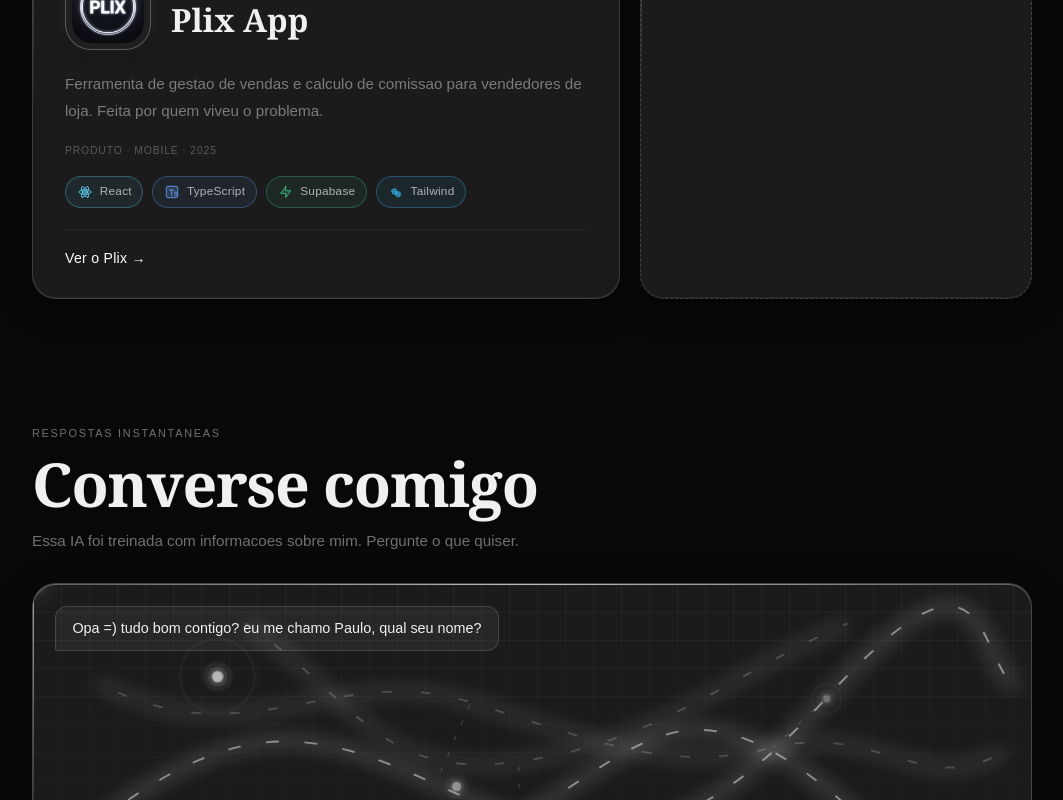
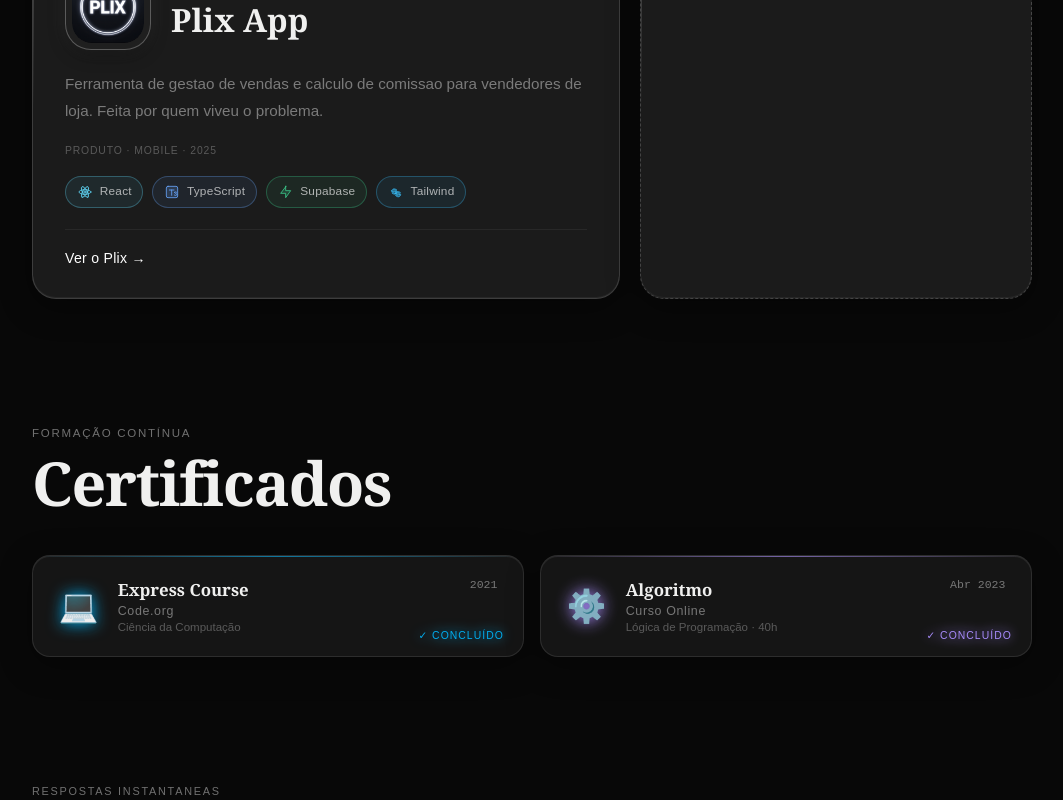
Before and after one commit to EduardoBiaggii/portifolio-profissional, a React (Vite) app: page / in a window 1280 px wide. Shown: the part 2000-2800 px from the top of the page, without its empty margins (108-1171 px from the left). Built offline with nearby package versions, Linux system fonts and the light colour scheme.

Commit message:
feat: adicionar secao de certificados e trocar logo da nav

```diff
--- a/src/App.tsx
+++ b/src/App.tsx
@@ -3,6 +3,7 @@
 import Hero from './components/Hero';
 import About from './components/About';
 import Projects from './components/Projects';
+import Certificates from './components/Certificates';
 import Chat from './components/Chat';
 import Contact from './components/Contact';
 
@@ -120,6 +121,7 @@
         <Hero />
         <About />
         <Projects />
+        <Certificates />
         <Chat />
         <Contact />
       </main>
--- /dev/null
+++ b/src/components/Certificates.css
@@ -0,0 +1,122 @@
+.certs__header { margin-bottom: 2.5rem; }
+.certs__kicker {
+  font-family: var(--font-body);
+  font-size: 0.72rem;
+  letter-spacing: 0.15em;
+  text-transform: uppercase;
+  color: var(--text-muted);
+  margin-bottom: 0.75rem;
+}
+
+.certs__grid {
+  display: grid;
+  grid-template-columns: repeat(auto-fit, minmax(280px, 1fr));
+  gap: 1rem;
+}
+
+.cert__card {
+  position: relative;
+  display: flex;
+  align-items: center;
+  gap: 1.2rem;
+  padding: 1.4rem 1.6rem;
+  border-radius: 18px;
+  background: rgba(255,255,255,0.055);
+  border: 1px solid rgba(255,255,255,0.1);
+  backdrop-filter: blur(18px) saturate(160%);
+  -webkit-backdrop-filter: blur(18px) saturate(160%);
+  box-shadow: 0 8px 32px rgba(0,0,0,0.35), inset 0 1px 0 rgba(255,255,255,0.07);
+  overflow: hidden;
+  transition: transform 0.4s var(--ease), border-color 0.4s var(--ease), box-shadow 0.4s var(--ease);
+}
+
+.cert__card::before {
+  content: '';
+  position: absolute;
+  top: 0; left: 0; right: 0;
+  height: 1px;
+  background: linear-gradient(90deg, transparent, var(--cert-color), transparent);
+  opacity: 0.6;
+}
+
+.cert__card::after {
+  content: '';
+  position: absolute;
+  inset: 0;
+  border-radius: 18px;
+  box-shadow: 0 0 0 0 var(--cert-color);
+  transition: box-shadow 0.5s var(--ease);
+  pointer-events: none;
+}
+
+.cert__card:hover {
+  transform: translateY(-4px);
+  border-color: rgba(255,255,255,0.2);
+}
+
+.cert__card:hover::after {
+  box-shadow: 0 0 20px 2px var(--cert-color), inset 0 0 20px -8px var(--cert-color);
+}
+
+.cert__icon {
+  font-size: 2rem;
+  flex-shrink: 0;
+  filter: drop-shadow(0 0 8px var(--cert-color));
+  transition: transform 0.4s var(--ease);
+}
+
+.cert__card:hover .cert__icon {
+  transform: scale(1.15);
+}
+
+.cert__body {
+  display: flex;
+  flex-direction: column;
+  gap: 0.2rem;
+  flex: 1;
+}
+
+.cert__course {
+  font-family: var(--font-display);
+  font-size: 1.05rem;
+  font-weight: 700;
+  color: var(--text);
+}
+
+.cert__institution {
+  font-family: var(--font-body);
+  font-size: 0.78rem;
+  color: var(--text-muted);
+  letter-spacing: 0.05em;
+}
+
+.cert__area {
+  font-family: var(--font-body);
+  font-size: 0.72rem;
+  color: var(--text-muted);
+  opacity: 0.7;
+}
+
+.cert__year {
+  font-family: monospace;
+  font-size: 0.72rem;
+  color: var(--text-muted);
+  flex-shrink: 0;
+  align-self: flex-start;
+}
+
+.cert__badge {
+  position: absolute;
+  bottom: 0.9rem;
+  right: 1.2rem;
+  font-size: 0.65rem;
+  font-family: var(--font-body);
+  letter-spacing: 0.1em;
+  text-transform: uppercase;
+  color: var(--cert-color);
+  filter: drop-shadow(0 0 6px var(--cert-color));
+}
+
+@media (max-width: 480px) {
+  .certs__grid { grid-template-columns: 1fr; }
+}
--- /dev/null
+++ b/src/components/Certificates.tsx
@@ -0,0 +1,50 @@
+import './Certificates.css';
+
+const certs = [
+  {
+    course: 'Express Course',
+    institution: 'Code.org',
+    year: '2021',
+    area: 'Ciência da Computação',
+    icon: '💻',
+    color: '#00adef',
+  },
+  {
+    course: 'Algoritmo',
+    institution: 'Curso Online',
+    year: 'Abr 2023',
+    area: 'Lógica de Programação · 40h',
+    icon: '⚙️',
+    color: '#a78bfa',
+  },
+] as const;
+
+export default function Certificates() {
+  return (
+    <section id="certificados" className="section-inner" data-reveal="fade">
+      <div className="certs__header">
+        <p className="certs__kicker">formação contínua</p>
+        <h2 className="section-title">Certificados</h2>
+      </div>
+
+      <div className="certs__grid">
+        {certs.map((c) => (
+          <div
+            key={c.course}
+            className="cert__card"
+            style={{ ['--cert-color' as any]: c.color }}
+          >
+            <div className="cert__icon">{c.icon}</div>
+            <div className="cert__body">
+              <span className="cert__course">{c.course}</span>
+              <span className="cert__institution">{c.institution}</span>
+              <span className="cert__area">{c.area}</span>
+            </div>
+            <div className="cert__year">{c.year}</div>
+            <div className="cert__badge">✓ Concluído</div>
+          </div>
+        ))}
+      </div>
+    </section>
+  );
+}
--- a/src/components/Nav.css
+++ b/src/components/Nav.css
@@ -95,36 +95,30 @@
   transform: translateX(-50%) scale(1);
 }
 
-/* Ícone Central da Lâmpada */
-.nav__lamp {
+.nav__logo {
   display: flex;
   align-items: center;
   justify-content: center;
-  color: var(--text-muted);
-  width: 38px;
-  height: 38px;
+  width: 36px;
+  height: 36px;
   border-radius: 50%;
-  background: rgba(255, 255, 255, 0.02);
-  border: 1px solid rgba(255, 255, 255, 0.06);
-  transition:
-    color 0.4s cubic-bezier(0.16, 1, 0.3, 1),
-    border-color 0.4s cubic-bezier(0.16, 1, 0.3, 1),
-    background 0.4s cubic-bezier(0.16, 1, 0.3, 1),
-    filter 0.4s cubic-bezier(0.16, 1, 0.3, 1),
-    transform 0.4s cubic-bezier(0.16, 1, 0.3, 1);
+  background: rgba(255, 255, 255, 0.06);
+  border: 1px solid rgba(255, 255, 255, 0.14);
+  color: var(--text);
+  text-decoration: none;
+  font-family: var(--font-display);
+  font-size: 0.72rem;
+  font-weight: 700;
+  letter-spacing: 0.05em;
+  backdrop-filter: blur(12px);
+  -webkit-backdrop-filter: blur(12px);
+  transition: background 0.4s var(--ease), border-color 0.4s var(--ease), box-shadow 0.4s var(--ease);
 }
 
-.nav__lamp-icon {
-  width: 18px;
-  height: 18px;
-}
-
-.nav__lamp:hover {
-  color: #fcd34d;
-  background: rgba(252, 211, 77, 0.04);
-  border-color: rgba(252, 211, 77, 0.3);
-  filter: drop-shadow(0 0 10px rgba(252, 211, 77, 0.65));
-  transform: scale(1.08);
+.nav__logo:hover {
+  background: rgba(255, 255, 255, 0.10);
+  border-color: rgba(255, 255, 255, 0.28);
+  box-shadow: 0 0 14px rgba(255,255,255,0.08), inset 0 1px 0 rgba(255,255,255,0.15);
 }
 
 /* ── Mobile Hamburger & Drawer ── */
--- a/src/components/Nav.tsx
+++ b/src/components/Nav.tsx
@@ -15,17 +15,8 @@
         </div>
 
         <div className="nav__center">
-          <a href="#top" className="nav__lamp" aria-label="Voltar ao início">
-            <svg className="nav__lamp-icon" viewBox="0 0 24 24" fill="none" xmlns="http://www.w3.org/2000/svg">
-              <path d="M12 2C8.13 2 5 5.13 5 9c0 2.61 1.41 4.89 3.5 6.19V17a1 1 0 001 1h5a1 1 0 001-1v-1.81C17.59 13.89 19 11.61 19 9c0-3.87-3.13-7-7-7z" fill="currentColor" opacity="0.9"/>
-              <path d="M9 21a1 1 0 001 1h4a1 1 0 000-2H10a1 1 0 00-1 1z" fill="currentColor"/>
-              <path d="M10 17h4v2h-4z" fill="currentColor" opacity="0.7"/>
-              <line x1="12" y1="2" x2="12" y2="0.5" stroke="currentColor" strokeWidth="1.5" strokeLinecap="round"/>
-              <line x1="4.22" y1="4.22" x2="3.15" y2="3.15" stroke="currentColor" strokeWidth="1.5" strokeLinecap="round"/>
-              <line x1="19.78" y1="4.22" x2="20.85" y2="3.15" stroke="currentColor" strokeWidth="1.5" strokeLinecap="round"/>
-              <line x1="2" y1="9" x2="0.5" y2="9" stroke="currentColor" strokeWidth="1.5" strokeLinecap="round"/>
-              <line x1="22" y1="9" x2="23.5" y2="9" stroke="currentColor" strokeWidth="1.5" strokeLinecap="round"/>
-            </svg>
+          <a href="#top" className="nav__logo" aria-label="Voltar ao início">
+            PE
           </a>
         </div>
 
```
